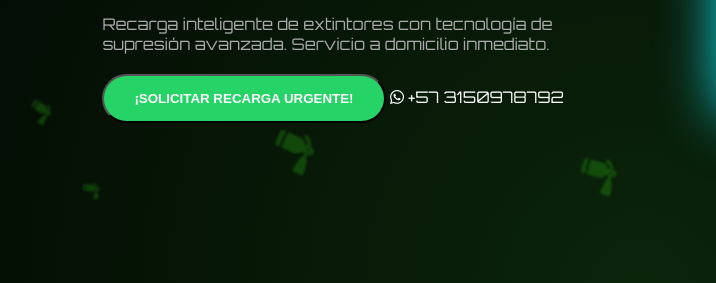
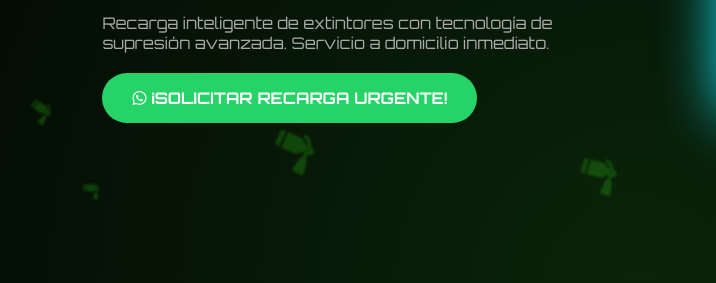
Before and after one commit to fvsckDeus/2Extintores, a plain HTML site: page 2Extintores.html in a window 1280 px wide. Shown: the part 418-701 px from the top of the page, 0-716 px from the left. Drawn offline with Linux system fonts and the light colour scheme.

Commit message:
Update 2Extintores.html

```diff
--- a/2Extintores.html
+++ b/2Extintores.html
@@ -199,8 +199,12 @@
         <div class="hero-text">
             <h1>PROTECCIÓN <span>ULTRA-VERDE</span> BOGOTÁ</h1>
             <p style="margin: 20px 0; color: #aaa;">Recarga inteligente de extintores con tecnología de supresión avanzada. Servicio a domicilio inmediato.</p>
-            <button class="btn-bio">¡SOLICITAR RECARGA URGENTE!</button>
-            <i class="fab fa-whatsapp"></i> +57 3150978792
+           <a href="https://wa.me/573150978792?text=Hola,%20estoy%20interesado%20en%20una%20recarga%20de%20extintor"
+   target="_blank"
+   class="btn-bio">
+   <i class="fab fa-whatsapp"></i>
+   ¡SOLICITAR RECARGA URGENTE!
+</a>
         </div>
         <div class="hero-image">
             <img src="https://cdn-icons-png.flaticon.com/512/785/785116.png" class="main-extinguisher" alt="Extintor Principal">
```
